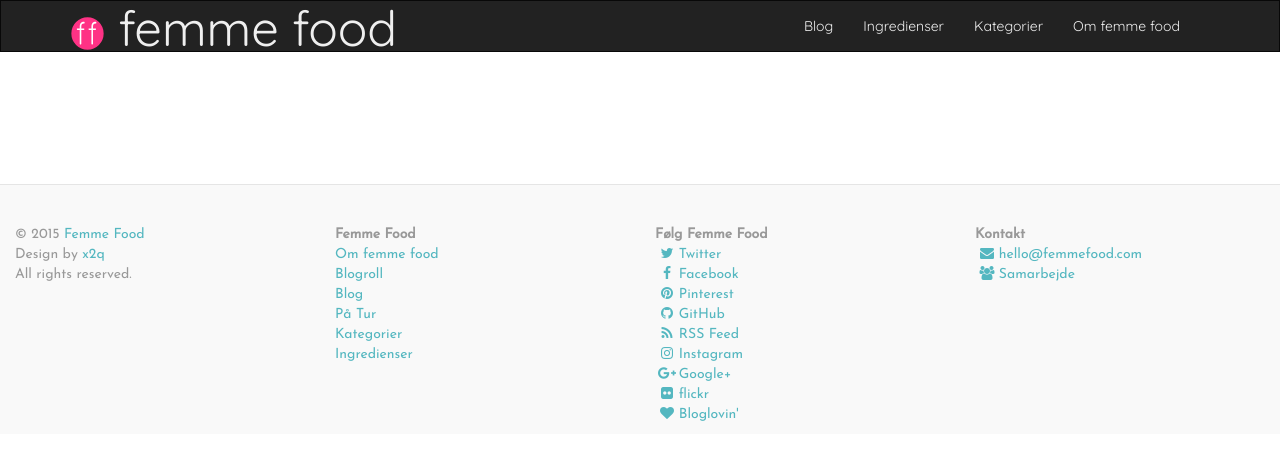
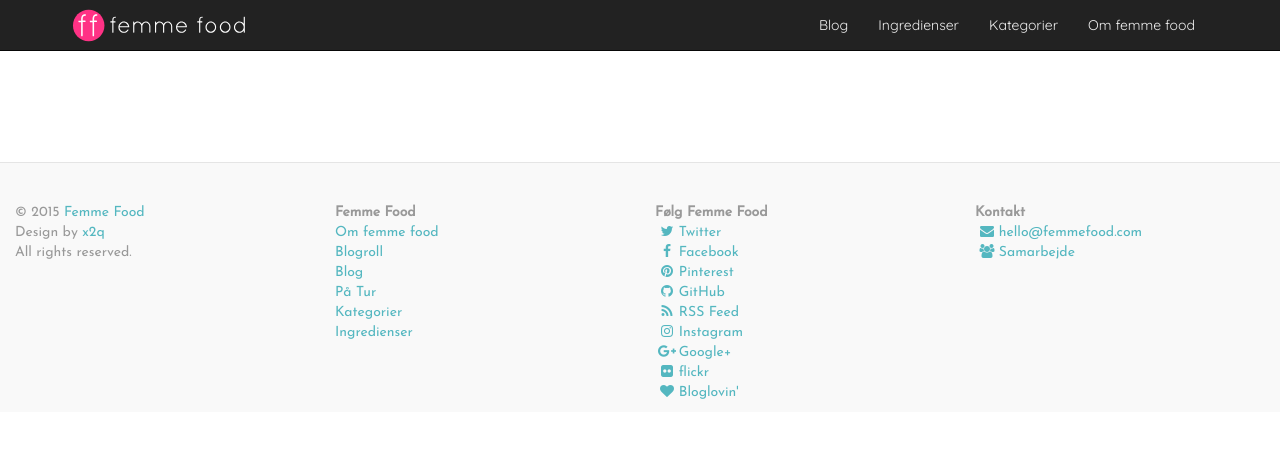
Before and after one commit to femmefood/femmefood.com, a Jekyll site: the page built from index.html, in a window 1280 px wide. Shown: the top 460 px of the page. Built offline with Jekyll 4.4.1, drawn with Linux system fonts in a browser that asks for light colours; nearby versions of some CDN libraries; Markdown is read by kramdown in place of the engine named in the settings.

Commit message:
adds new logo

```diff
--- a/_layouts/default.html
+++ b/_layouts/default.html
@@ -64,10 +64,15 @@
   </head>
   <body>
     {% include facebook-sdk.html %}
-    <div class="navbar navbar-inverse" role="navigation">
+    <div class="navbar navbar-inverse navbar-fixed-top" role="navigation">
       <div class="container">
         <div class="navbar-header">
-          <a class="navbar-brand" href="/"><img src="/images/favicon.svg" style="height: 35px">&nbsp;femme food</a>
+          <button type="button" class="navbar-toggle" data-toggle="collapse" data-target=".navbar-collapse">
+            <span class="icon-bar"></span>
+            <span class="icon-bar"></span>
+            <span class="icon-bar"></span>
+          </button>
+          <a class="navbar-brand" href="/"><img src="/images/logo.svg" style="height: 40px"></a>
         </div>
         <div class="navbar-collapse collapse">
           <ul class="nav navbar-nav">
--- a/css/custom.css
+++ b/css/custom.css
@@ -24,20 +24,10 @@
   color: #efefef;
   font-size: 1em;
 }
-.navbar-inverse .navbar-brand {
-  color: #efefef;
-  font-size: 3.5em;
-}
 
 .navbar-brand  {
-  height: 45px;
-/*  margin-top: 30px;*/
+  margin-top: -9px;
 }
-
-.navbar-brand img {
-  display: inline;
-}
-
 
 .navbar {
   border-radius: 0px;
@@ -79,6 +69,7 @@
 body {
   font-family: 'Josefin Sans', sans-serif;
   color: #222;
+  padding-top: 50px;
 }
 
 h1, .h1,
@@ -114,8 +105,9 @@
 #dynaflex figure img {
   width: 100%; height: auto;
 }
-
+/*
 @media screen and (max-width: 500px) {
   div#dynaflex { height: 200vw; }
   div#dynaflex img { width: 50%; }
 }
+*/
```
Also changed, not shown: images/logo.svg (added).
